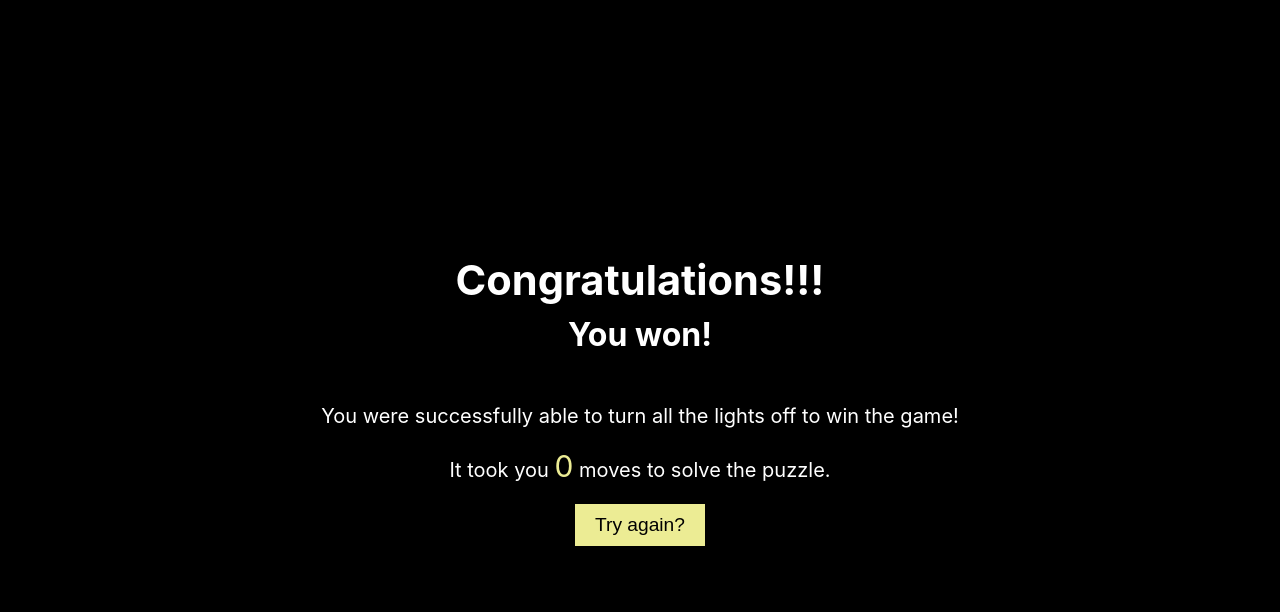
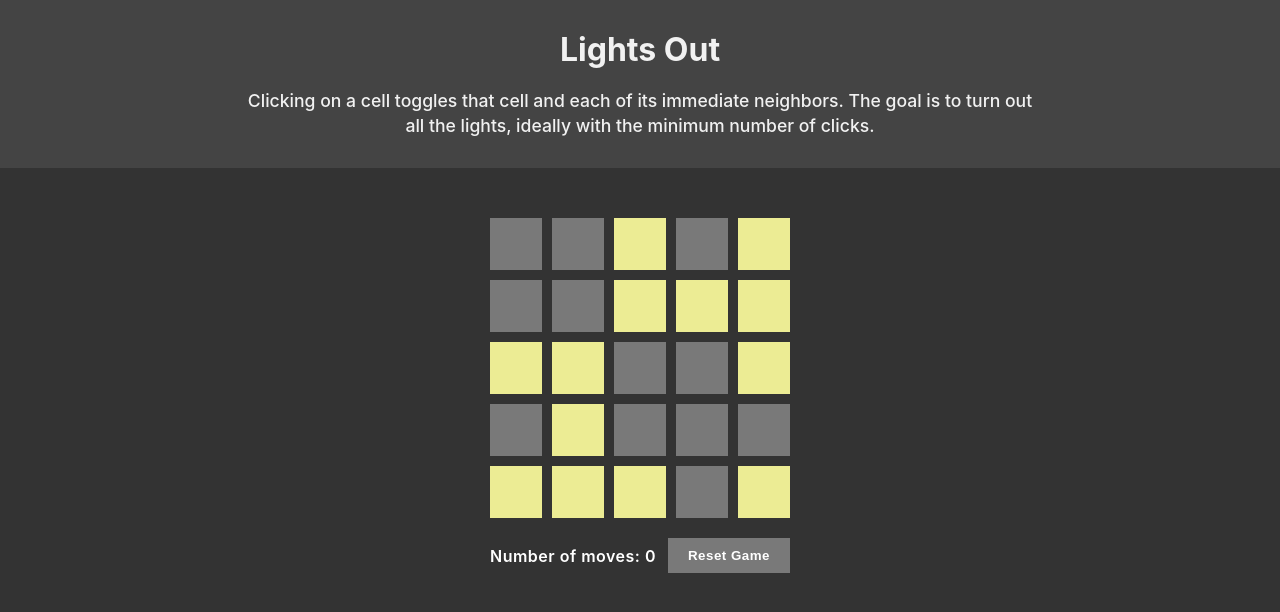
Before and after one commit to hborrelli1/lights-out, a React (Create React App) app: page / in a window 1280 px wide. Shown: the top 612 px of the page. Built offline with nearby package versions, Linux system fonts and the light colour scheme.

Commit message:
Set gameWon status back to false.

```diff
--- a/src/components/App/App.js
+++ b/src/components/App/App.js
@@ -8,7 +8,7 @@ import { VictoryCard } from '../VictoryCard/VictoryCard';
 function App() {
   const [squares, setSquares] = useState([]);
   const [moveCount, setMoveCount] = useState(0);
-  const [gameWon , setGameWon] = useState(true);
+  const [gameWon , setGameWon] = useState(false);
 
   const randomizeSquares = () => {
     let gameSquares = new Array(25);
```
